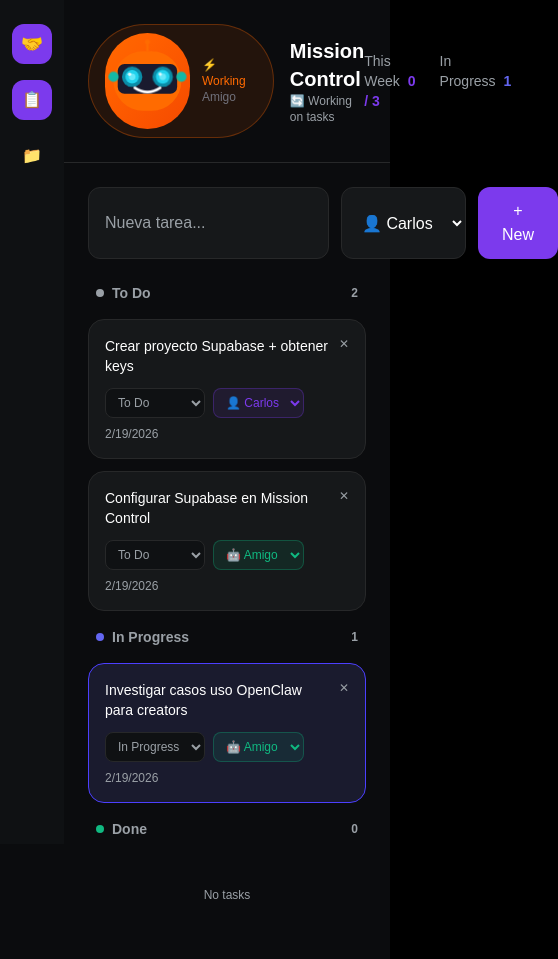
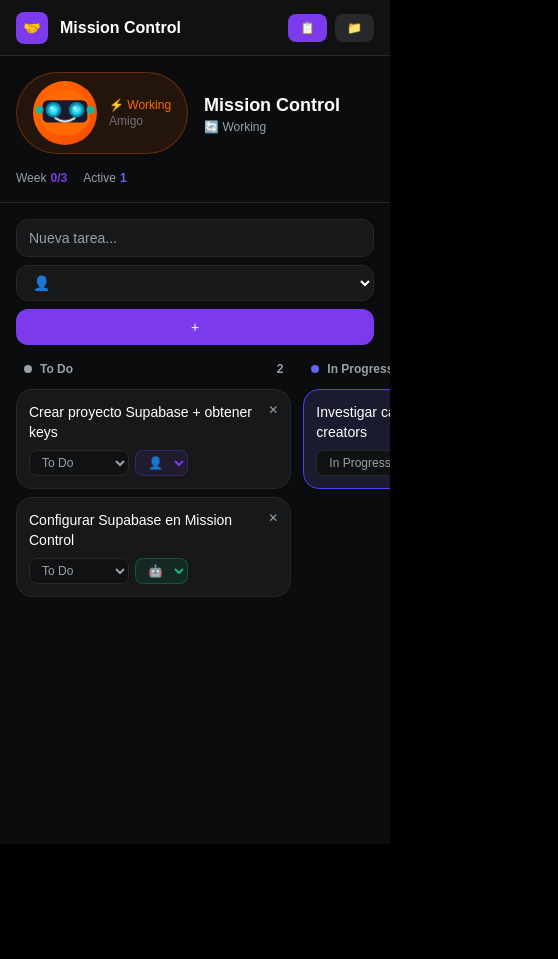
Before and after one commit to Carlos-Dominguez-faber/amigo-mission-control, a Next.js app: page / in a window 390 px wide. Shown: the whole page, 558 px wide, since content can reach past the window. After the commit the page ends 844 px from the top, so only its background shows below. Built offline with nearby package versions, Linux system fonts and the light colour scheme.

Commit message:
Fix tasks visibility, improve mobile responsive

```diff
--- a/src/app/page.tsx
+++ b/src/app/page.tsx
@@ -73,6 +73,29 @@
     if (stored) {
       try {
         loadedTasks = JSON.parse(stored);
+
+        // Check if Supabase tasks exist, if not add them
+        const hasSupabaseTask = loadedTasks.some((t: Task) => t.title.includes("Supabase"));
+        if (!hasSupabaseTask) {
+          const now = Date.now();
+          loadedTasks.push({
+            id: `task-${now + 1}`,
+            title: "Crear proyecto Supabase + obtener keys",
+            status: "todo",
+            assignee: "carlos",
+            createdAt: now + 1,
+            updatedAt: now + 1,
+          });
+          loadedTasks.push({
+            id: `task-${now + 2}`,
+            title: "Configurar Supabase en Mission Control",
+            status: "todo",
+            assignee: "amigo",
+            createdAt: now + 2,
+            updatedAt: now + 2,
+          });
+        }
+
         setTasks(loadedTasks);
       } catch (e) {
         console.error("Failed to parse tasks", e);
@@ -172,8 +195,30 @@
 
   return (
     <div className="min-h-screen bg-[#0b0c0e] text-white">
-      {/* Sidebar */}
-      <div className="fixed left-0 top-0 h-full w-16 bg-[#0f1113] flex flex-col items-center py-6 gap-4 z-50">
+      {/* Mobile Header */}
+      <div className="md:hidden fixed top-0 left-0 right-0 h-14 bg-[#0f1113] flex items-center justify-between px-4 z-50 border-b border-[#272829]">
+        <div className="flex items-center gap-3">
+          <div className="w-8 h-8 rounded-lg bg-[#7c3aed] flex items-center justify-center text-sm">🤝</div>
+          <span className="font-semibold">Mission Control</span>
+        </div>
+        <div className="flex gap-2">
+          <button
+            onClick={() => setView("tasks")}
+            className={`px-3 py-1.5 rounded-lg text-xs ${view === "tasks" ? "bg-[#7c3aed]" : "bg-[#272829]"}`}
+          >
+            📋
+          </button>
+          <button
+            onClick={() => setView("docs")}
+            className={`px-3 py-1.5 rounded-lg text-xs ${view === "docs" ? "bg-[#7c3aed]" : "bg-[#272829]"}`}
+          >
+            📁
+          </button>
+        </div>
+      </div>
+
+      {/* Desktop Sidebar */}
+      <div className="hidden md:fixed left-0 top-0 h-full w-16 bg-[#0f1113] flex flex-col items-center py-6 gap-4 z-50">
         <div className="w-10 h-10 rounded-xl bg-[#7c3aed] flex items-center justify-center text-lg font-bold">
           🤝
         </div>
@@ -198,32 +243,32 @@
       </div>
 
       {/* Main Content */}
-      <div className="pl-16">
+      <div className="pt-14 md:pt-0 md:pl-16">
         {/* Header */}
-        <div className="flex justify-between items-center p-6 border-b border-[#272829]">
+        <div className="flex flex-col md:flex-row md:justify-between md:items-center gap-4 p-4 md:p-6 border-b border-[#272829]">
           <div className="flex items-center gap-4">
-            <AnimatedAvatar state={avatarState} size="md" />
+            <AnimatedAvatar state={avatarState} size="sm" className="hidden md:block" />
             <div>
-              <h1 className="text-xl font-semibold">Mission Control</h1>
+              <h1 className="text-lg md:text-xl font-semibold">Mission Control</h1>
               <p className="text-xs text-[#9aa0a6]">
-                {avatarState === "working" && "🔄 Working on tasks"}
-                {avatarState === "thinking" && "💭 Waiting for tasks"}
-                {avatarState === "resting" && "😴 No active tasks"}
+                {avatarState === "working" && "🔄 Working"}
+                {avatarState === "thinking" && "💭 Waiting"}
+                {avatarState === "resting" && "😴 Resting"}
               </p>
             </div>
           </div>
 
           {/* Stats */}
-          <div className="flex gap-6 text-sm">
+          <div className="flex gap-4 md:gap-6 text-xs md:text-sm">
             <div>
-              <span className="text-[#9aa0a6]">This Week</span>
-              <span className="ml-2 font-semibold text-[#7c3aed]">
-                {tasksByStatus("done").length} / {tasks.length}
+              <span className="text-[#9aa0a6]">Week</span>
+              <span className="ml-1 md:ml-2 font-semibold text-[#7c3aed]">
+                {tasksByStatus("done").length}/{tasks.length}
               </span>
             </div>
             <div>
-              <span className="text-[#9aa0a6]">In Progress</span>
-              <span className="ml-2 font-semibold text-[#6366f1]">
+              <span className="text-[#9aa0a6]">Active</span>
+              <span className="ml-1 md:ml-2 font-semibold text-[#6366f1]">
                 {tasksByStatus("in-progress").length}
               </span>
             </div>
@@ -235,38 +280,39 @@
             {/* Create Task Form */}
             <form
               onSubmit={handleCreateTask}
-              className="p-6 pb-0"
+              className="p-4 md:p-6 pb-0"
             >
-              <div className="flex gap-3 max-w-2xl">
+              <div className="flex flex-col sm:flex-row gap-2 sm:gap-3">
                 <input
                   type="text"
                   value={newTaskTitle}
                   onChange={(e) => setNewTaskTitle(e.target.value)}
                   placeholder="Nueva tarea..."
-                  className="flex-1 px-4 py-3 bg-[#16181a] border border-[#272829] rounded-xl focus:ring-2 focus:ring-[#7c3aed] focus:border-transparent text-white placeholder-[#9aa0a6]"
+                  className="flex-1 px-3 md:px-4 py-2 md:py-3 bg-[#16181a] border border-[#272829] rounded-xl focus:ring-2 focus:ring-[#7c3aed] focus:border-transparent text-white placeholder-[#9aa0a6] text-sm"
                 />
                 <select
                   value={newTaskAssignee}
                   onChange={(e) => setNewTaskAssignee(e.target.value as Assignee)}
-                  className="px-4 py-3 bg-[#16181a] border border-[#272829] rounded-xl focus:ring-2 focus:ring-[#7c3aed] text-white"
+                  className="px-3 md:px-4 py-2 md:py-3 bg-[#16181a] border border-[#272829] rounded-xl focus:ring-2 focus:ring-[#7c3aed] text-white text-sm"
                 >
-                  <option value="carlos">👤 Carlos</option>
-                  <option value="amigo">🤖 Amigo</option>
+                  <option value="carlos">👤</option>
+                  <option value="amigo">🤖</option>
                 </select>
                 <button
                   type="submit"
-                  className="px-6 py-3 bg-[#7c3aed] hover:bg-[#6d28d9] text-white font-medium rounded-xl transition-colors"
+                  className="px-4 md:px-6 py-2 md:py-3 bg-[#7c3aed] hover:bg-[#6d28d9] text-white font-medium rounded-xl transition-colors text-sm"
                 >
-                  + New
+                  +
                 </button>
               </div>
             </form>
 
-            {/* Kanban Board */}
-            <div className="grid grid-cols-1 md:grid-cols-3 gap-4 p-6">
+            {/* Kanban Board - Horizontal scroll on mobile */}
+            <div className="overflow-x-auto p-4 md:p-6">
+              <div className="flex md:grid md:grid-cols-3 gap-3 md:gap-6 min-w-[800px] md:min-w-0">
                 {(["todo", "in-progress", "done"] as TaskStatus[]).map((status) => (
-                <div key={status}>
-                  <h2 className="text-sm font-semibold mb-4 flex items-center gap-2 px-2">
+                  <div key={status} className="min-w-[200px]">
+                    <h2 className="text-xs font-semibold mb-3 flex items-center gap-2 px-2">
                       <span className={`w-2 h-2 rounded-full ${
                         status === "todo" ? "bg-[#9aa0a6]" :
                         status === "in-progress" ? "bg-[#6366f1]" : "bg-[#10b981]"
@@ -277,29 +323,29 @@
                       </span>
                     </h2>
 
-                  <div className="space-y-3">
+                    <div className="space-y-2 md:space-y-3">
                       {tasksByStatus(status).map((task) => (
                         <div
                           key={task.id}
-                        className={`rounded-2xl border p-4 ${statusColors[status]} hover:border-[#7c3aed]/50 transition-colors`}
+                          className={`rounded-2xl border p-3 ${statusColors[status]} hover:border-[#7c3aed]/50 transition-colors`}
                         >
-                        <div className="flex justify-between items-start mb-3">
-                          <p className="font-medium text-sm pr-2">{task.title}</p>
+                          <div className="flex justify-between items-start mb-2">
+                            <p className="font-medium text-sm pr-2 line-clamp-2">{task.title}</p>
                             <button
                               onClick={() => handleDelete(task.id)}
-                            className="text-[#9aa0a6] hover:text-red-500 transition-colors text-xs"
+                              className="text-[#9aa0a6] hover:text-red-500 transition-colors text-xs flex-shrink-0"
                             >
                               ✕
                             </button>
                           </div>
 
-                        <div className="flex flex-wrap gap-2">
+                          <div className="flex flex-wrap gap-1.5">
                             <select
                               value={task.status}
                               onChange={(e) =>
                                 handleStatusChange(task.id, e.target.value as TaskStatus)
                               }
-                            className="text-xs px-2 py-1.5 bg-[#0f1113] border border-[#272829] rounded-lg text-[#9aa0a6]"
+                              className="text-xs px-2 py-1 bg-[#0f1113] border border-[#272829] rounded-lg text-[#9aa0a6]"
                             >
                               <option value="todo">To Do</option>
                               <option value="in-progress">In Progress</option>
@@ -311,31 +357,28 @@
                               onChange={(e) =>
                                 handleAssigneeChange(task.id, e.target.value as Assignee)
                               }
-                            className={`text-xs px-2 py-1.5 border rounded-lg ${
+                              className={`text-xs px-2 py-1 border rounded-lg ${
                                 task.assignee === "carlos"
                                   ? "bg-[#7c3aed]/10 border-[#7c3aed]/30 text-[#7c3aed]"
                                   : "bg-[#10b981]/10 border-[#10b981]/30 text-[#10b981]"
                               }`}
                             >
-                            <option value="carlos">👤 Carlos</option>
-                            <option value="amigo">🤖 Amigo</option>
+                              <option value="carlos">👤</option>
+                              <option value="amigo">🤖</option>
                             </select>
                           </div>
-
-                        <p className="text-xs text-[#9aa0a6] mt-2">
-                          {new Date(task.updatedAt).toLocaleDateString()}
-                        </p>
                         </div>
                       ))}
 
                       {tasksByStatus(status).length === 0 && (
-                      <p className="text-[#9aa0a6] text-xs text-center py-8">
+                        <p className="text-[#9aa0a6] text-xs text-center py-6">
                           No tasks
                         </p>
                       )}
                     </div>
                   </div>
                 ))}
+              </div>
             </div>
           </>
         ) : (
--- a/src/components/AnimatedAvatar.tsx
+++ b/src/components/AnimatedAvatar.tsx
@@ -7,6 +7,7 @@
 interface AnimatedAvatarProps {
   state: AvatarState;
   size?: "sm" | "md" | "lg";
+  className?: string;
 }
 
 const stateConfig = {
@@ -33,7 +34,7 @@
   },
 };
 
-export default function AnimatedAvatar({ state = "resting", size = "md" }: AnimatedAvatarProps) {
+export default function AnimatedAvatar({ state = "resting", size = "md", className = "" }: AnimatedAvatarProps) {
   const config = stateConfig[state];
 
   const sizeClasses = {
@@ -44,7 +45,7 @@
 
   return (
     <div
-      className={`inline-flex items-center gap-3 px-4 py-2 rounded-full ${config.bgColor} border ${config.borderColor}`}
+      className={`inline-flex items-center gap-3 px-4 py-2 rounded-full ${config.bgColor} border ${config.borderColor} ${className}`}
     >
       {/* Face Container */}
       <div className={`${sizeClasses[size]} relative rounded-full overflow-hidden bg-gradient-to-br from-orange-500 to-orange-600`}>
```
Lines whose indentation alone changed are shown as unchanged.
